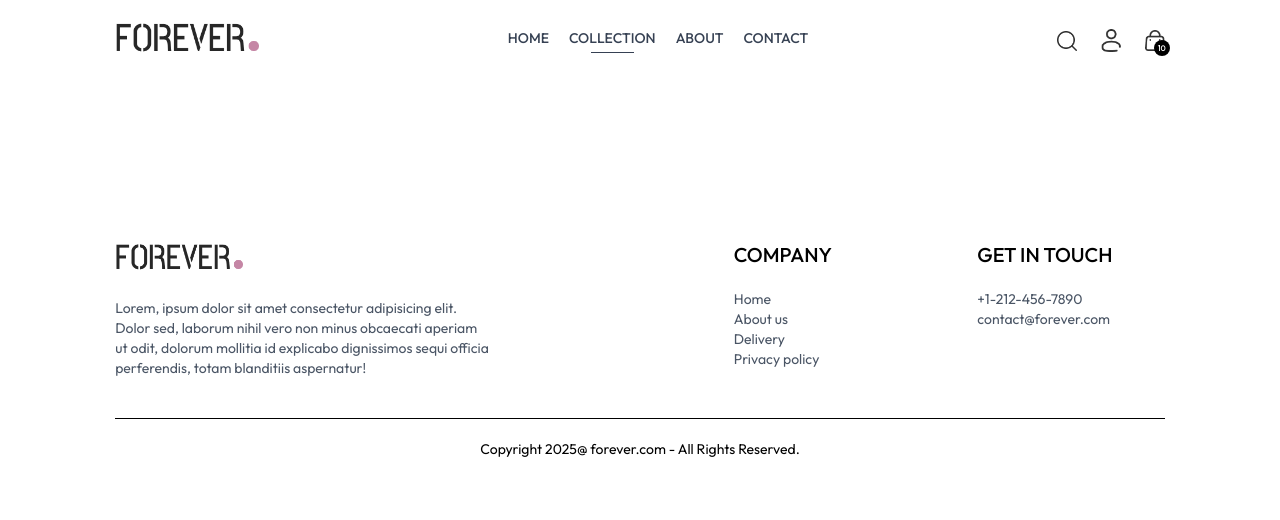
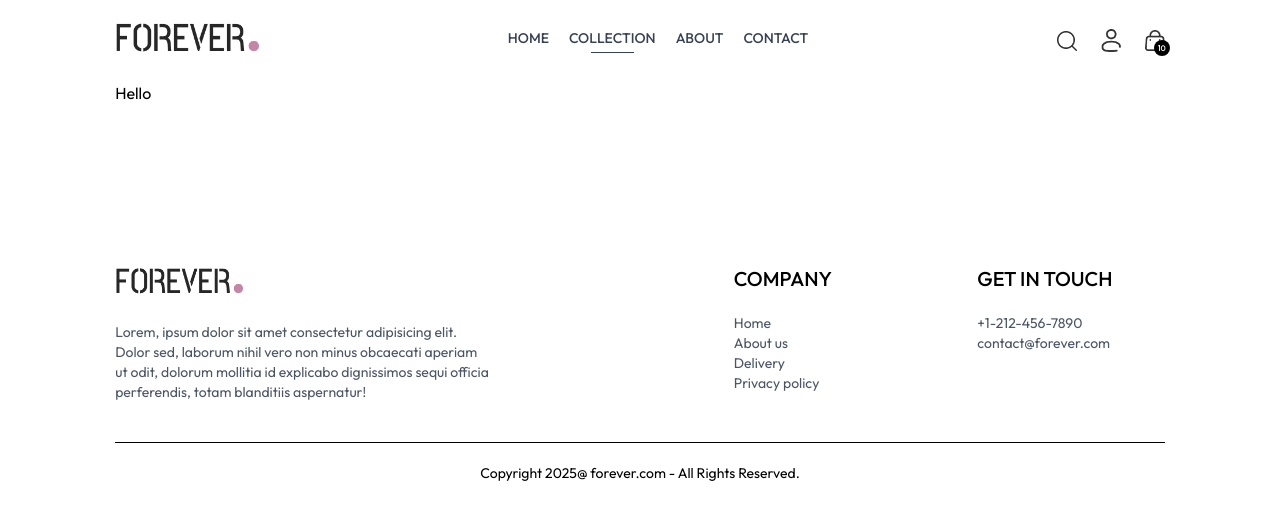
Before and after one commit to daredevil-10/E-commerce, a React (Vite) app in the folder frontend/: page /collection in a window 1280 px wide. Shown: the top 520 px of the page. Built offline with nearby package versions, Linux system fonts and the light colour scheme.

Commit message:
Started Working on Collection  Page

```diff
--- a/frontend/src/pages/Collection.jsx
+++ b/frontend/src/pages/Collection.jsx
@@ -1,5 +1,5 @@
 import React from "react";
 
 export const Collection = () => {
-  return <div></div>;
+  return <div>Hello</div>;
 };
```
